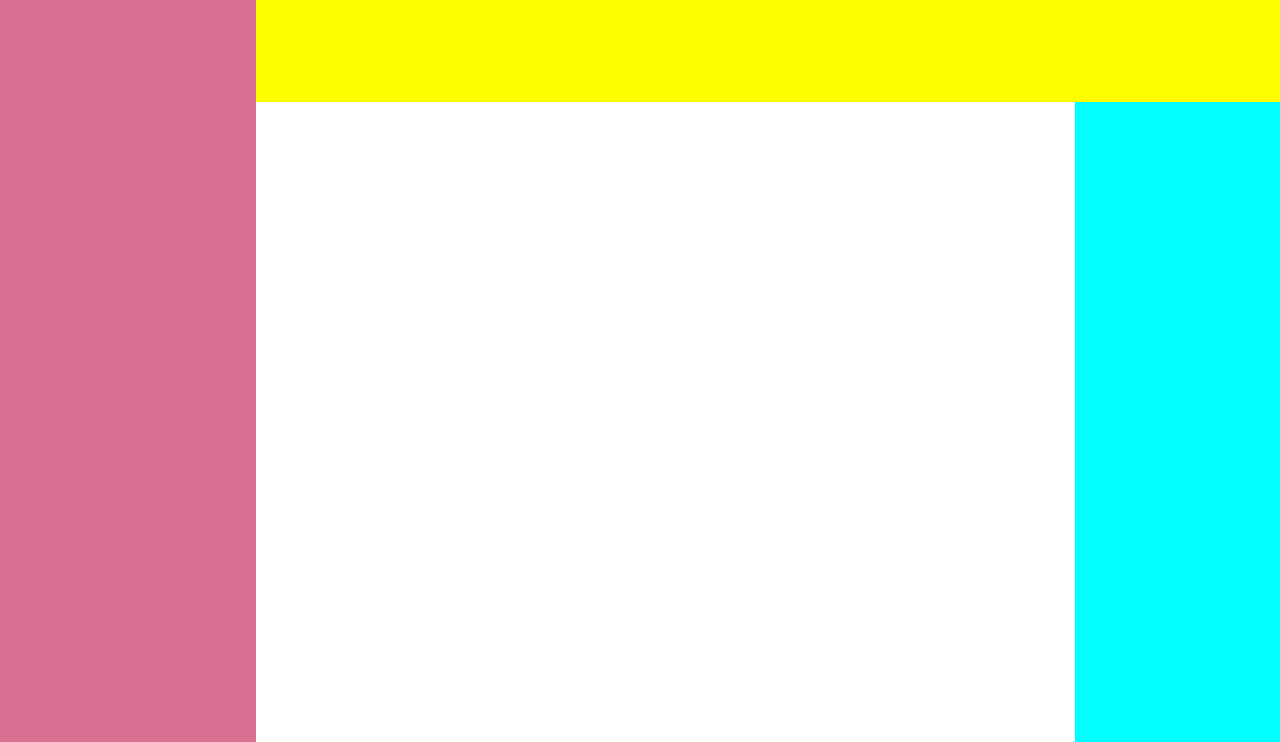
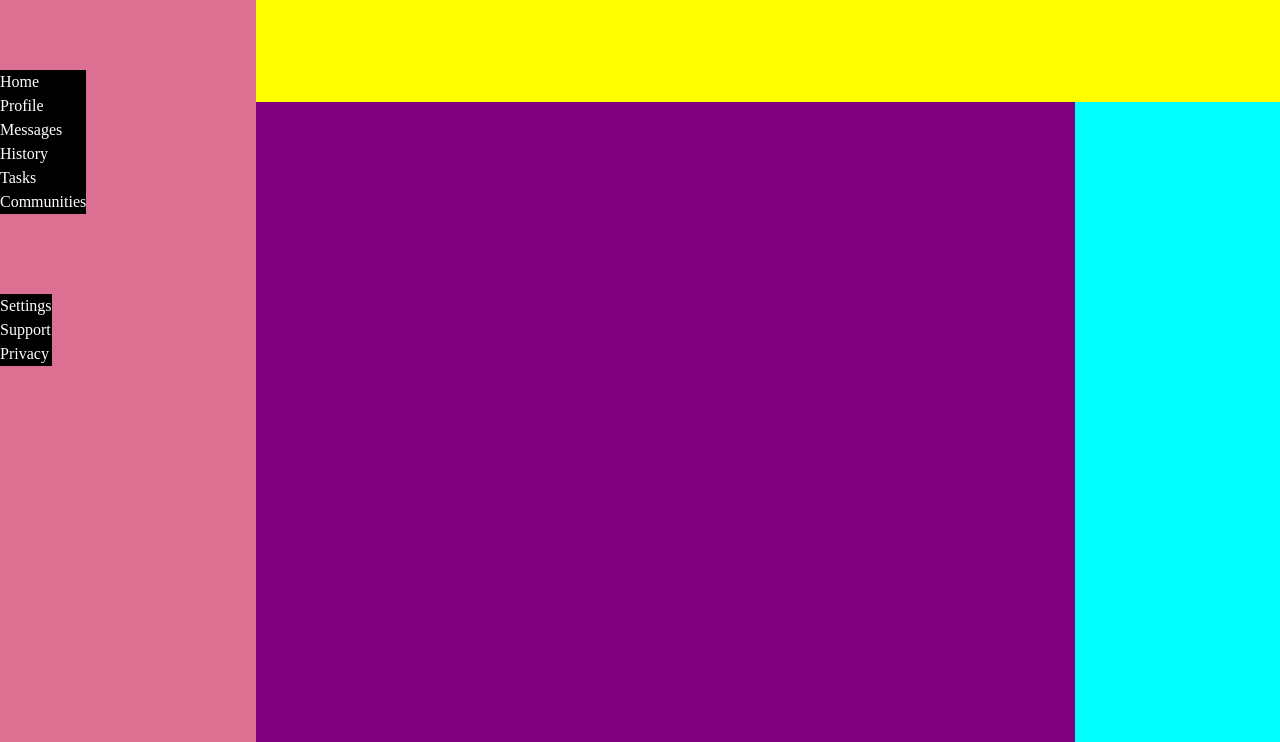
Before and after one commit to pilzpuffer/admin-dashboard, a plain HTML site: page index.html in a window 1280 px wide. Shown: the part 58-800 px from the top of the page. Drawn offline with Linux system fonts and the light colour scheme.

Commit message:
Add basic setup for the nav element

```diff
--- a/index.html
+++ b/index.html
@@ -8,7 +8,24 @@
 </head>
 <body>
     <div class="content-holder">
-        <div class="nav"></div>
+        <div class="nav">
+            <div>
+                <h1>Dashboard</h1>
+            </div>
+            <div>
+                <div>Home</div>
+                <div>Profile</div>
+                <div>Messages</div>
+                <div>History</div>
+                <div>Tasks</div>
+                <div>Communities</div>
+            </div>
+            <div>
+                <div>Settings</div>
+                <div>Support</div>
+                <div>Privacy</div>
+            </div>
+        </div>
         <div class="main-content">
             <div class="header-menu"></div>
             <div class="main-page">
--- a/style.css
+++ b/style.css
@@ -9,6 +9,8 @@
 
 body {
   line-height: 1.5;
+  color: white;
+  /* placeholder color for text visibility in initial page setup */
 }
 
 img, picture, video, canvas, svg {
@@ -43,6 +45,16 @@ h1, h2, h3, h4, h5, h6 {
 .nav {
   background-color: palevioletred;
   /* placeholder color for site part distinction */
+  display: grid;
+  grid-template-rows: 3rem 9rem 4.5rem;
+  gap: 5rem;
+  place-items: start;
+}
+
+.nav > div {
+  background-color: black;
+  /* placeholder color for site part distinction */
+  height: fit-content;
 }
 
 .main-content {
@@ -60,6 +72,14 @@ h1, h2, h3, h4, h5, h6 {
   grid-template-columns: 4fr 1fr;
 }
 
+.content {
+  background-color: purple;
+  /* placeholder color for site part distinction */
+
+}
+
 .information {
   background-color: aqua;
+  /* placeholder color for site part distinction */
+
 }
```
Lines whose indentation alone changed are shown as unchanged.
